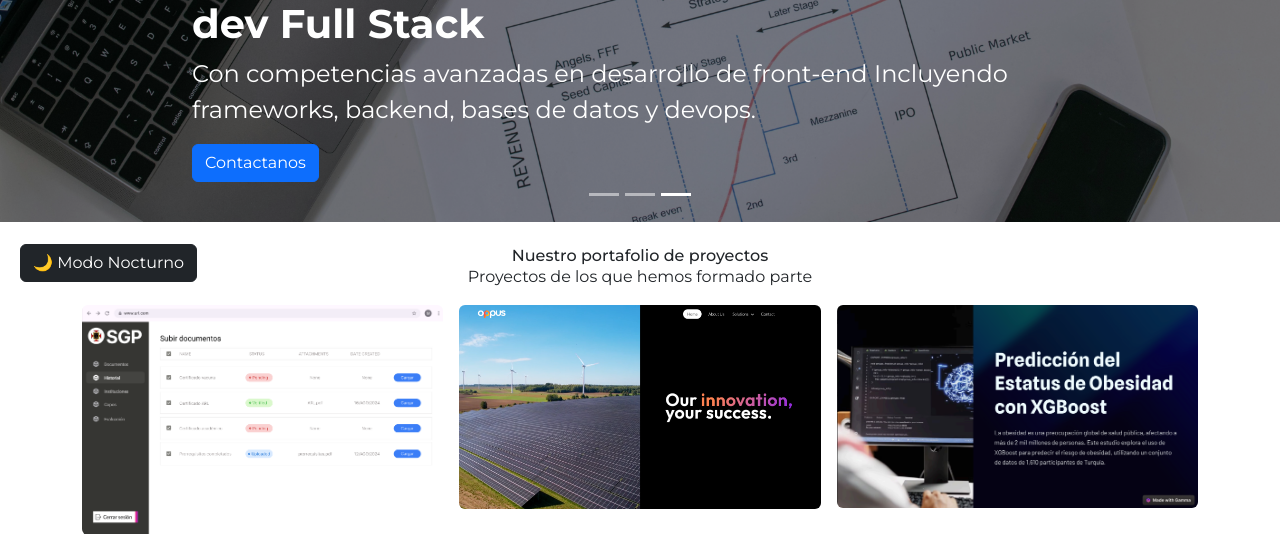
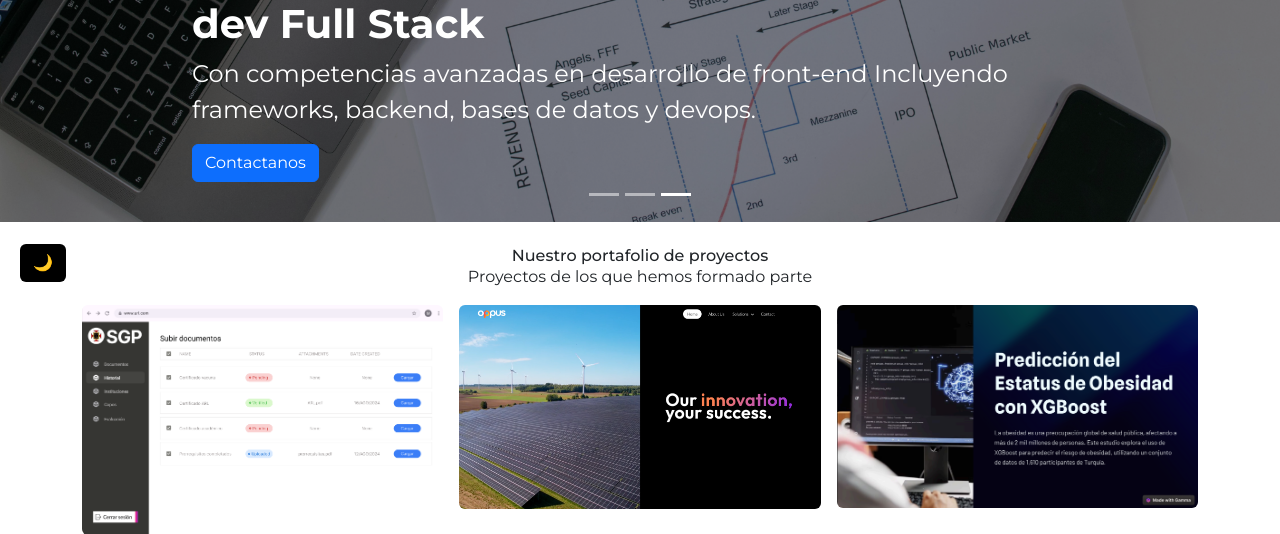
Before and after one commit to Betha2516/portafolio-django, a Django app: page / in a window 1280 px wide. Shown: the part 498-1032 px from the top of the page. Run offline with Django 5.2, Linux system fonts and the light colour scheme.

Commit message:
Version 1.6.1 Modicicacion del boton darkmode

```diff
--- a/portafolio/templates/base.html
+++ b/portafolio/templates/base.html
@@ -25,7 +25,7 @@
             {% endfor %}
         </div>
 
-        <button id="modoNocturno" class="btn btn-dark floating-left">🌙 Modo Nocturno</button>
+        <button id="modoNocturno" class="btn floating-left" style="background-color:black;">🌙</button>
         {% block content %}{% endblock %}
     </main>
 
@@ -69,7 +69,6 @@
         </div>
     </footer>
 
-
     <script>
         const boton = document.getElementById("modoNocturno");
         const navLinks = document.querySelectorAll(".navbar-nav .nav-link, .navbar-brand");
@@ -85,7 +84,7 @@
 
             if (document.body.classList.contains("dark-mode")) {
                 // Código existente para botón y navegación
-                boton.textContent = "☀️ Modo Claro";
+                boton.textContent = "☀️";
                 boton.classList.remove("btn-dark");
                 boton.classList.add("btn-light");
 
```
